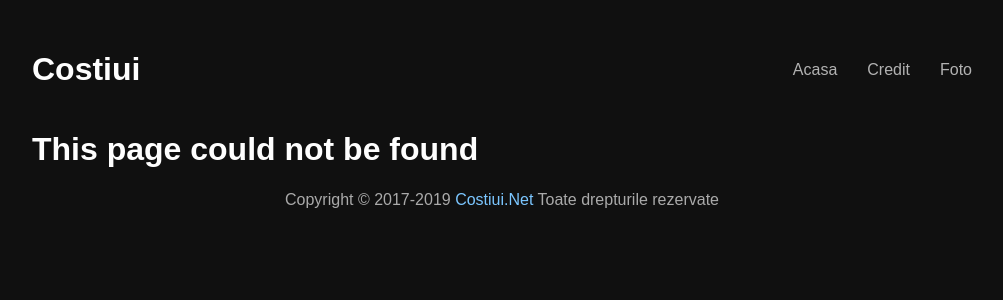
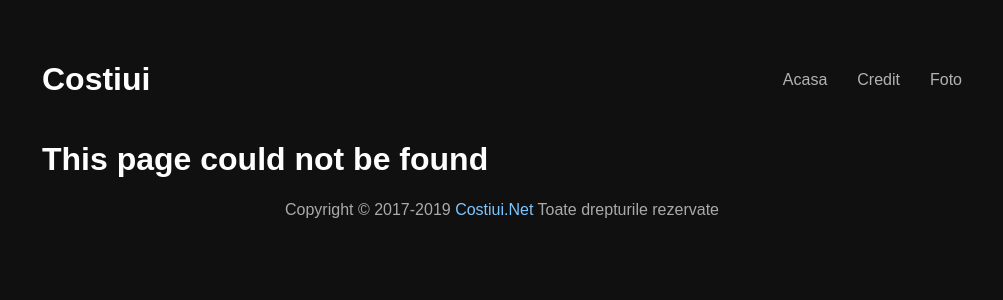
Before and after one commit to p-oszkar/foto, a Jekyll site: the page built from 404.html, in a window 1280 px wide. Shown: the top 300 px of the page, without its empty margins (138-1141 px from the left). Built offline with Jekyll 4.4.1, drawn with Linux system fonts in a browser that asks for light colours; some web fonts are replaced; comment, search, counter and statistics services are not loaded.

Commit message:
Update layout.scss

```diff
--- a/_sass/layout.scss
+++ b/_sass/layout.scss
@@ -3,7 +3,7 @@ body {
 }
 
 .wrap {
-	padding: 30px;
+	padding: 40px;
 }
 
 header h1 a {
```
